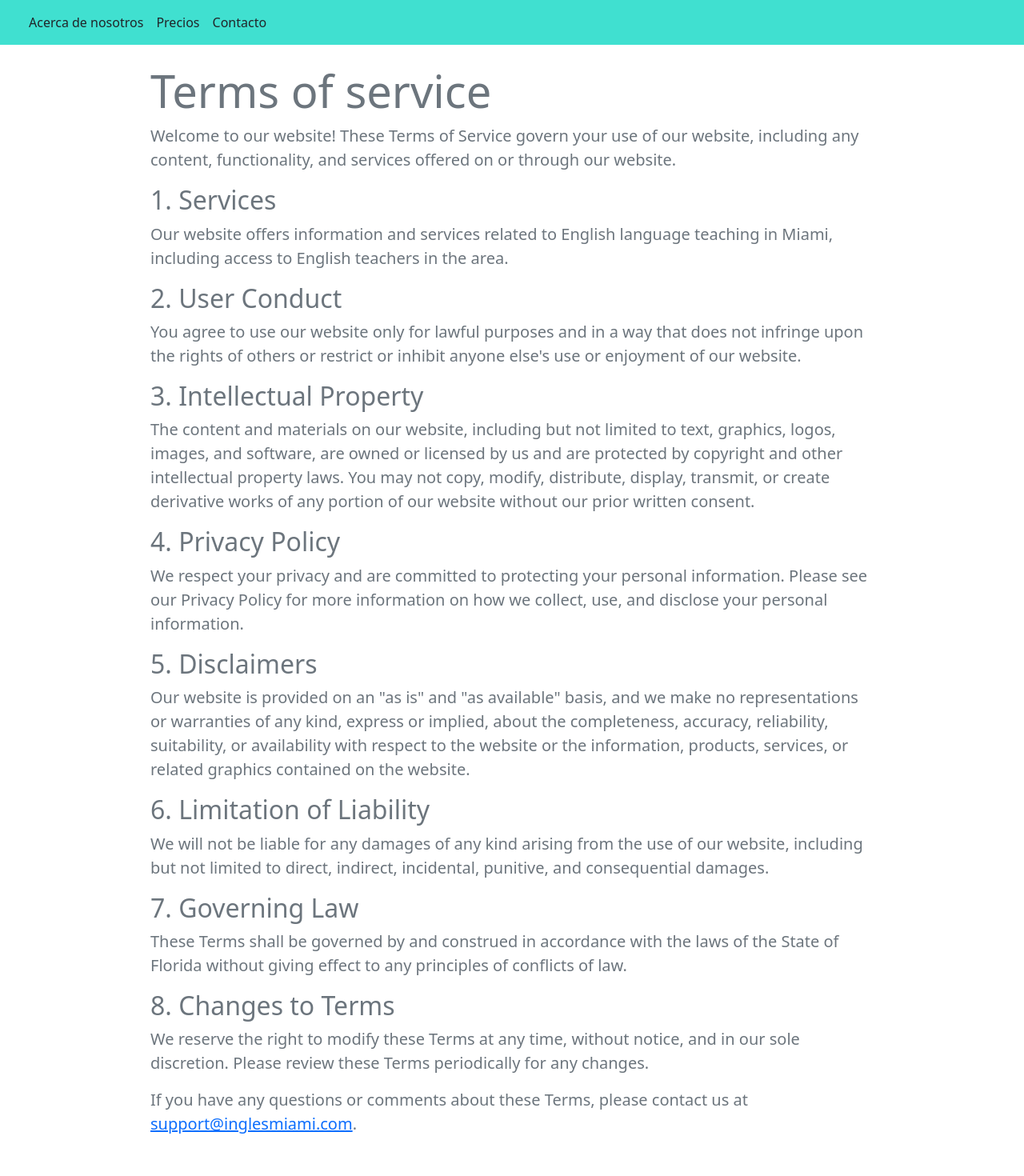
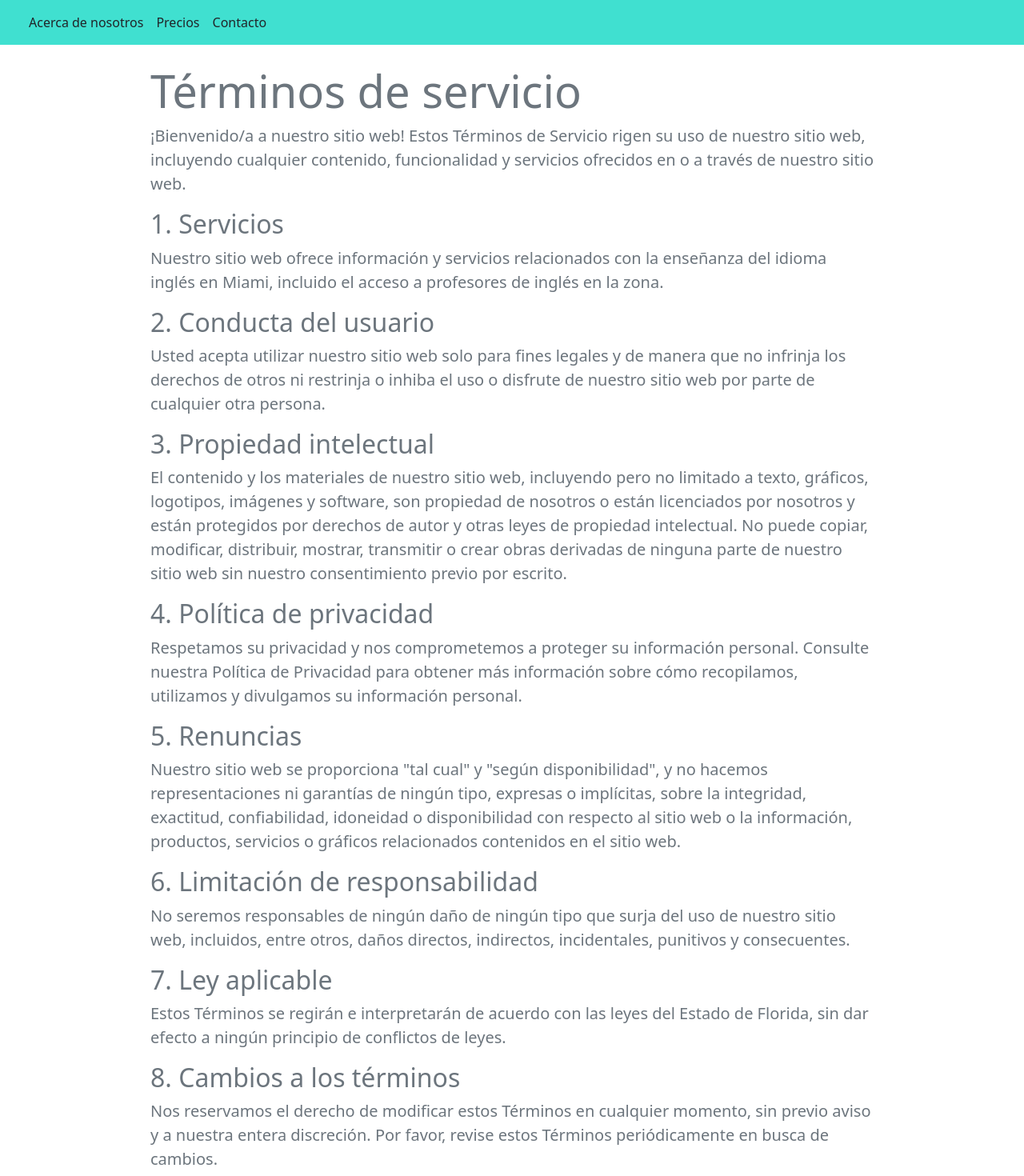
Before and after one commit to pucelano-95/inglesmiami, a Next.js app: page /terms in a window 1280 px wide. Shown: the top 1470 px of the page at 80% size. Built offline with nearby package versions, Linux system fonts and the light colour scheme.

Commit message:
spanish everywhere

```diff
--- a/pages/terms/index.tsx
+++ b/pages/terms/index.tsx
@@ -4,68 +4,72 @@ export default function Terms() {
   return (
     <Layout>
       <div className="pricing-header p-5 mx-auto fs-5 text-muted">
-        <h1 className="display-4 fw-normal">Terms of service</h1>
+        <h1 className="display-4 fw-normal">Términos de servicio</h1>
         <p>
-          Welcome to our website! These Terms of Service govern your use of our
-          website, including any content, functionality, and services offered on
-          or through our website.
+          ¡Bienvenido/a a nuestro sitio web! Estos Términos de Servicio rigen su
+          uso de nuestro sitio web, incluyendo cualquier contenido,
+          funcionalidad y servicios ofrecidos en o a través de nuestro sitio
+          web.
         </p>
-        <h2>1. Services</h2>
+        <h2>1. Servicios</h2>
         <p>
-          Our website offers information and services related to English
-          language teaching in Miami, including access to English teachers in
-          the area.
+          Nuestro sitio web ofrece información y servicios relacionados con la
+          enseñanza del idioma inglés en Miami, incluido el acceso a profesores
+          de inglés en la zona.
         </p>
-        <h2>2. User Conduct</h2>
+        <h2>2. Conducta del usuario</h2>
         <p>
-          You agree to use our website only for lawful purposes and in a way
-          that does not infringe upon the rights of others or restrict or
-          inhibit anyone else&apos;s use or enjoyment of our website.
+          Usted acepta utilizar nuestro sitio web solo para fines legales y de
+          manera que no infrinja los derechos de otros ni restrinja o inhiba el
+          uso o disfrute de nuestro sitio web por parte de cualquier otra
+          persona.
         </p>
-        <h2>3. Intellectual Property</h2>
+        <h2>3. Propiedad intelectual</h2>
         <p>
-          The content and materials on our website, including but not limited to
-          text, graphics, logos, images, and software, are owned or licensed by
-          us and are protected by copyright and other intellectual property
-          laws. You may not copy, modify, distribute, display, transmit, or
-          create derivative works of any portion of our website without our
-          prior written consent.
+          El contenido y los materiales de nuestro sitio web, incluyendo pero no
+          limitado a texto, gráficos, logotipos, imágenes y software, son
+          propiedad de nosotros o están licenciados por nosotros y están
+          protegidos por derechos de autor y otras leyes de propiedad
+          intelectual. No puede copiar, modificar, distribuir, mostrar,
+          transmitir o crear obras derivadas de ninguna parte de nuestro sitio
+          web sin nuestro consentimiento previo por escrito.
         </p>
-        <h2>4. Privacy Policy</h2>
+        <h2>4. Política de privacidad</h2>
         <p>
-          We respect your privacy and are committed to protecting your personal
-          information. Please see our Privacy Policy for more information on how
-          we collect, use, and disclose your personal information.
+          Respetamos su privacidad y nos comprometemos a proteger su información
+          personal. Consulte nuestra Política de Privacidad para obtener más
+          información sobre cómo recopilamos, utilizamos y divulgamos su
+          información personal.
         </p>
-        <h2>5. Disclaimers</h2>
+        <h2>5. Renuncias</h2>
         <p>
-          Our website is provided on an &quot;as is&quot; and &quot;as available&quot; basis, and we
-          make no representations or warranties of any kind, express or implied,
-          about the completeness, accuracy, reliability, suitability, or
-          availability with respect to the website or the information, products,
-          services, or related graphics contained on the website.
+          Nuestro sitio web se proporciona "tal cual" y "según disponibilidad",
+          y no hacemos representaciones ni garantías de ningún tipo, expresas o
+          implícitas, sobre la integridad, exactitud, confiabilidad, idoneidad o
+          disponibilidad con respecto al sitio web o la información, productos,
+          servicios o gráficos relacionados contenidos en el sitio web.
         </p>
-        <h2>6. Limitation of Liability</h2>
+        <h2>6. Limitación de responsabilidad</h2>
         <p>
-          We will not be liable for any damages of any kind arising from the use
-          of our website, including but not limited to direct, indirect,
-          incidental, punitive, and consequential damages.
+          No seremos responsables de ningún daño de ningún tipo que surja del
+          uso de nuestro sitio web, incluidos, entre otros, daños directos,
+          indirectos, incidentales, punitivos y consecuentes.
         </p>
-        <h2>7. Governing Law</h2>
+        <h2>7. Ley aplicable</h2>
         <p>
-          These Terms shall be governed by and construed in accordance with the
-          laws of the State of Florida without giving effect to any principles
-          of conflicts of law.
+          Estos Términos se regirán e interpretarán de acuerdo con las leyes del
+          Estado de Florida, sin dar efecto a ningún principio de conflictos de
+          leyes.
         </p>
-        <h2>8. Changes to Terms</h2>
+        <h2>8. Cambios a los términos</h2>
         <p>
-          We reserve the right to modify these Terms at any time, without
-          notice, and in our sole discretion. Please review these Terms
-          periodically for any changes.
+          Nos reservamos el derecho de modificar estos Términos en cualquier
+          momento, sin previo aviso y a nuestra entera discreción. Por favor,
+          revise estos Términos periódicamente en busca de cambios.
         </p>
         <p>
-          If you have any questions or comments about these Terms, please
-          contact us at{" "}
+          Si tiene alguna duda acerca de estos términos, por favor contáctanos
+          en el{" "}
           <a href="mailto:support@inglesmiami.com">support@inglesmiami.com</a>.
         </p>
       </div>
```
Also changed, not shown: pages/about/index.tsx (+19 -17 lines), pages/locations/index.tsx (+15 -14 lines), pages/privacy/index.tsx (+22 -19 lines), pages/team/index.tsx (+9 -9 lines), 1 other file (tests, documents, lock files or other folders).
